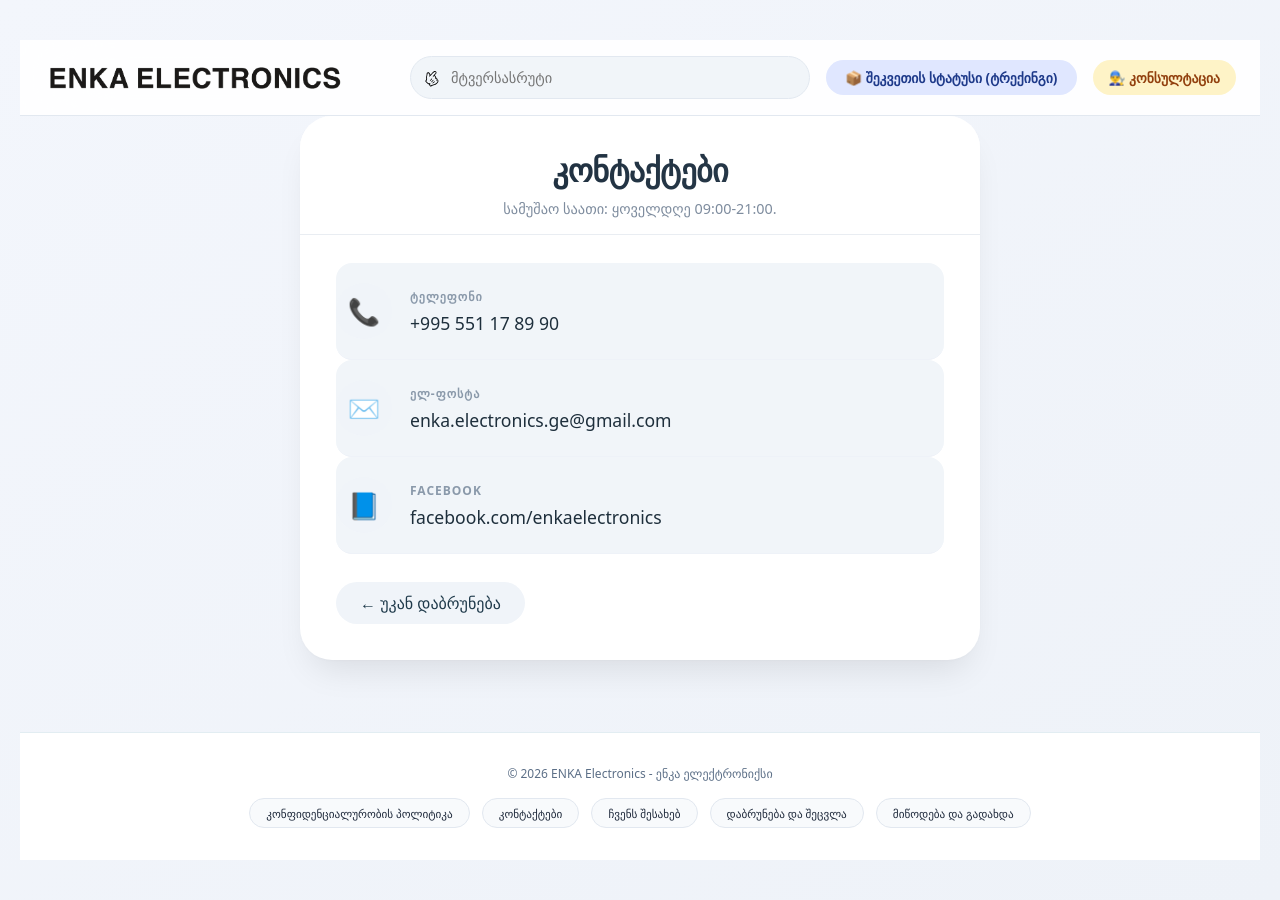
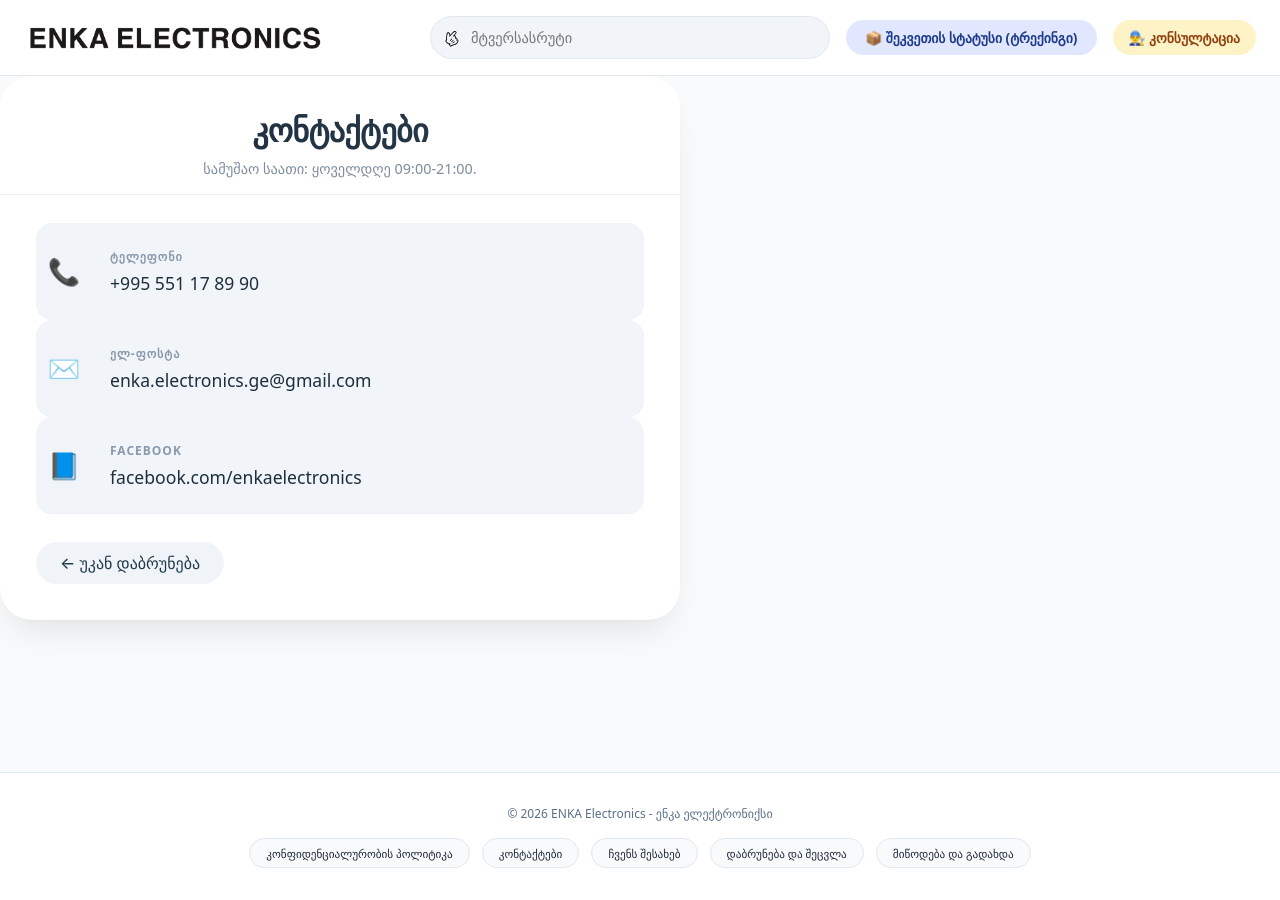
Before and after one commit to nikooganesiani/nikooganesiani.github.io, a Jekyll site: the page built from contacts.html, in a window 1280 px wide. Built offline with Jekyll 4.4.1, drawn with Linux system fonts in a browser that asks for light colours.

Commit message:
Update contacts.html

```diff
--- a/contacts.html
+++ b/contacts.html
@@ -8,20 +8,21 @@
         margin: 0;
         padding: 0;
         box-sizing: border-box;
+        font-family: system-ui, -apple-system, 'Segoe UI', Roboto, 'Helvetica Neue', sans-serif;
     }
-
-  /* Убираем flex у body, чтобы не смещать хедер и футер */
      body {
-    font-family: system-ui, -apple-system, 'Segoe UI', Roboto, 'Helvetica Neue', sans-serif;
-    background: linear-gradient(145deg, #f3f6fc 0%, #eef2f8 100%);
+        background: #f8fafc;
+        overflow-x: hidden;
+        display: flex;
+        flex-direction: column;
         min-height: 100vh;
-    padding: 40px 20px;
+        margin: 0;
+        padding: 0;
     }
 
     .contacts-card {
       max-width: 680px;
       width: 100%;
-    margin: 0 auto;  /* ← центрируем только саму карточку */
       background: white;
       border-radius: 32px;
       box-shadow: 0 20px 35px -12px rgba(0, 0, 0, 0.1), 0 1px 3px rgba(0, 0, 0, 0.02);
@@ -181,7 +184,7 @@
       }
     }
   </style>
-
+<body>
   <div class="contacts-card">
     <div class="card-header">
       <h1>კონტაქტები</h1>
@@ -215,10 +218,7 @@
           <a href="https://www.facebook.com/enkaelectronics" target="_blank" rel="noopener noreferrer" class="contact-value">facebook.com/enkaelectronics</a>
         </div>
       </div>
-
       <a href="#" id="backButton" class="back-link">← უკან დაბრუნება</a>
-  </div>
-</div>
 
 <script>
   document.getElementById('backButton').addEventListener('click', function(e) {
@@ -230,3 +230,6 @@
     }
   });
 </script>
+    </div>
+  </div>
+</body>
```
Also changed, not shown: other parts of contacts.html (+2 -0 lines). Lines whose indentation alone changed are shown as unchanged.
